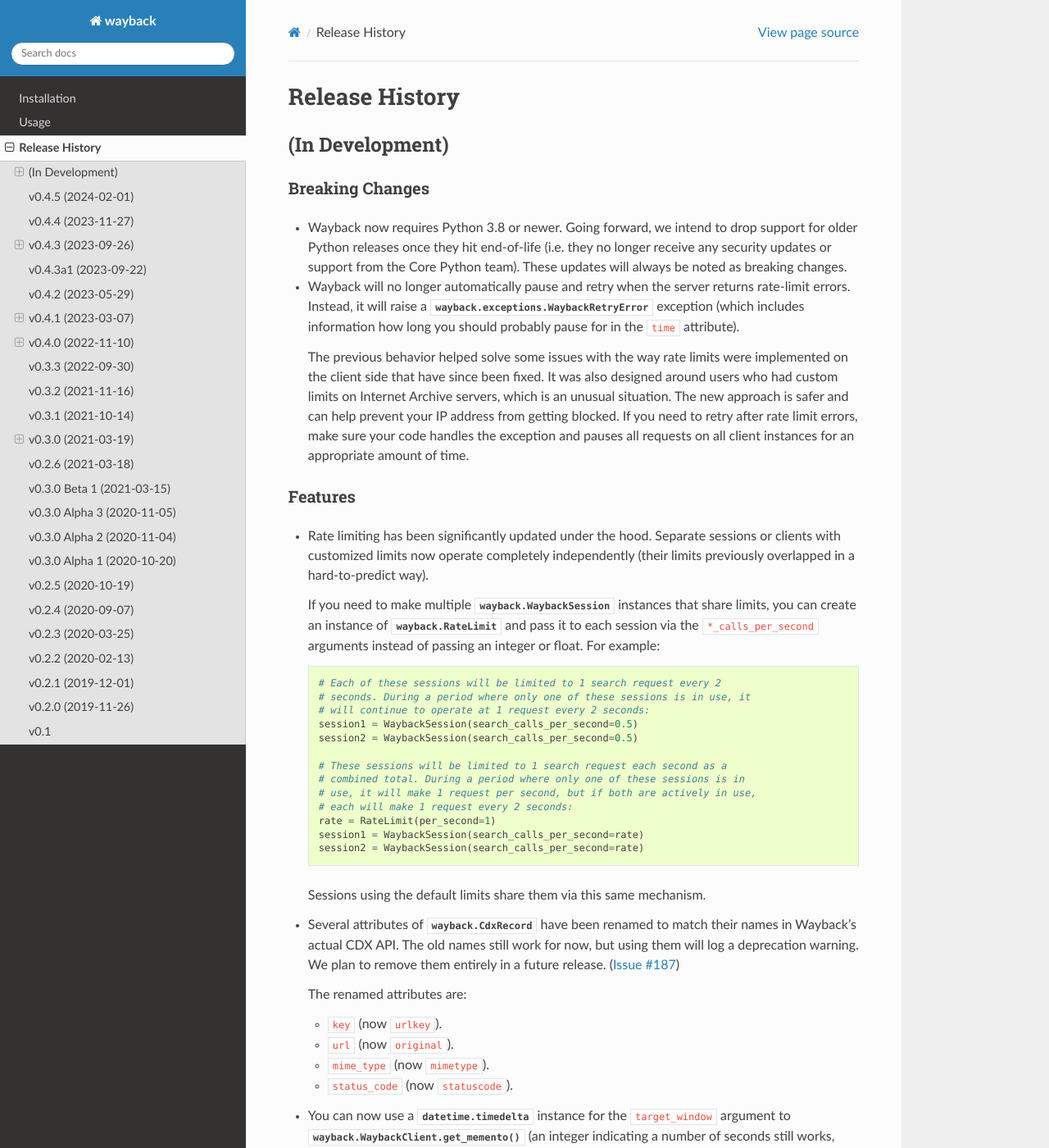
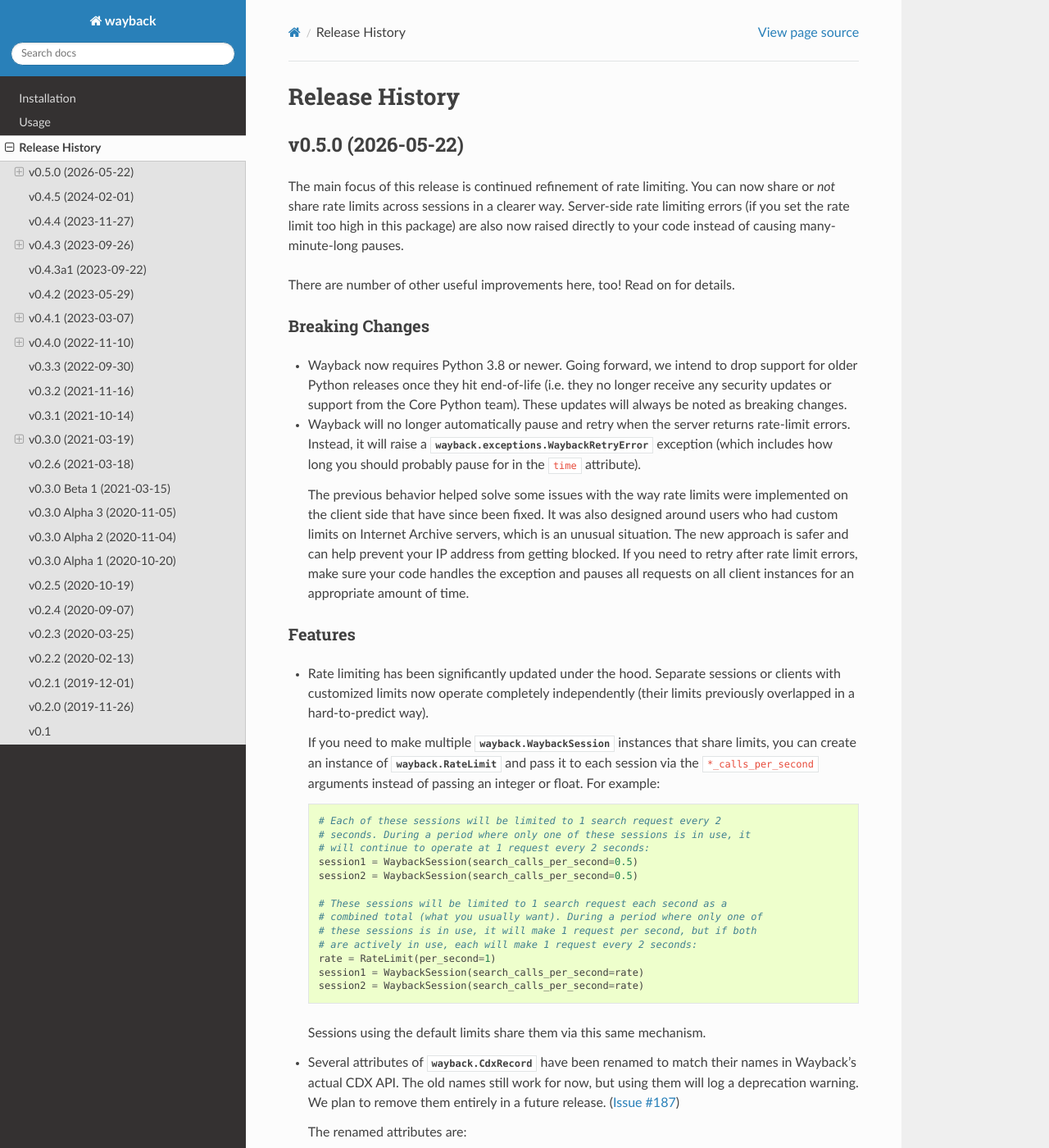
Before and after one commit to edgi-govdata-archiving/wayback, a Sphinx documentation site: the page built from docs/source/release-history.rst, in a window 1280 px wide and 1400 px high. Shown: the whole window at 82% size. Built offline with Sphinx 7.4.7 and the Read the Docs theme 3.1.0, drawn with Linux system fonts in a browser that asks for light colours; the version number could not be read and is left out; some of the changed text lies outside the part shown.

Commit message:
Clean up release notes for v0.5.0 (#204)
Fixes #202.

```diff
--- a/docs/source/release-history.rst
+++ b/docs/source/release-history.rst
@@ -2,15 +2,20 @@
 Release History
 ===============
 
-(In Development)
-----------------
+v0.5.0 (2026-05-22)
+-------------------
+
+The main focus of this release is continued refinement of rate limiting. You can now share or *not* share rate limits across sessions in a clearer way. Server-side rate limiting errors (if you set the rate limit too high in this package) are also now raised directly to your code instead of causing many-minute-long pauses.
+
+There are number of other useful improvements here, too! Read on for details.
+
 
 Breaking Changes
 ^^^^^^^^^^^^^^^^
 
 - Wayback now requires Python 3.8 or newer. Going forward, we intend to drop support for older Python releases once they hit end-of-life (i.e. they no longer receive any security updates or support from the Core Python team). These updates will always be noted as breaking changes.
 
-- Wayback will no longer automatically pause and retry when the server returns rate-limit errors. Instead, it will raise a :class:`wayback.exceptions.WaybackRetryError` exception (which includes information how long you should probably pause for in the ``time`` attribute).
+- Wayback will no longer automatically pause and retry when the server returns rate-limit errors. Instead, it will raise a :class:`wayback.exceptions.WaybackRetryError` exception (which includes how long you should probably pause for in the ``time`` attribute).
 
   The previous behavior helped solve some issues with the way rate limits were implemented on the client side that have since been fixed. It was also designed around users who had custom limits on Internet Archive servers, which is an unusual situation. The new approach is safer and can help prevent your IP address from getting blocked. If you need to retry after rate limit errors, make sure your code handles the exception and pauses all requests on all client instances for an appropriate amount of time.
 
@@ -31,9 +36,9 @@
     session2 = WaybackSession(search_calls_per_second=0.5)
 
     # These sessions will be limited to 1 search request each second as a
-    # combined total. During a period where only one of these sessions is in
-    # use, it will make 1 request per second, but if both are actively in use,
-    # each will make 1 request every 2 seconds:
+    # combined total (what you usually want). During a period where only one of
+    # these sessions is in use, it will make 1 request per second, but if both
+    # are actively in use, each will make 1 request every 2 seconds:
     rate = RateLimit(per_second=1)
     session1 = WaybackSession(search_calls_per_second=rate)
     session2 = WaybackSession(search_calls_per_second=rate)
@@ -50,6 +55,18 @@
   - ``status_code`` (now ``statuscode``).
 
 - You can now use a :class:`datetime.timedelta` instance for the ``target_window`` argument to :meth:`wayback.WaybackClient.get_memento` (an integer indicating a number of seconds still works, too). (:issue:`193`)
+
+  For example, to get the content of ``epa.gov`` from anytime within 5 days of January 1, 2008:
+
+  .. code-block:: python
+
+    client.get_memento(
+      'https://epa.gov/',
+      datetime(2008, 1, 1),
+      exact=False,
+      target_window=timedelta(days=5)
+    )
+    # <wayback.Memento url="http://www.epa.gov/" timestamp="2008-01-03T00:07:13+00:00">
 
 
 Fixes & Maintenance
@@ -68,6 +85,8 @@
 
 New Contributors
 ^^^^^^^^^^^^^^^^
+
+A huge thanks to three new contributors in this release!
 
 - `Derzan Chiang <https://github.com/MiTo0o>`_
 - `Beckett Frey <https://github.com/BeckettFrey>`_
```
